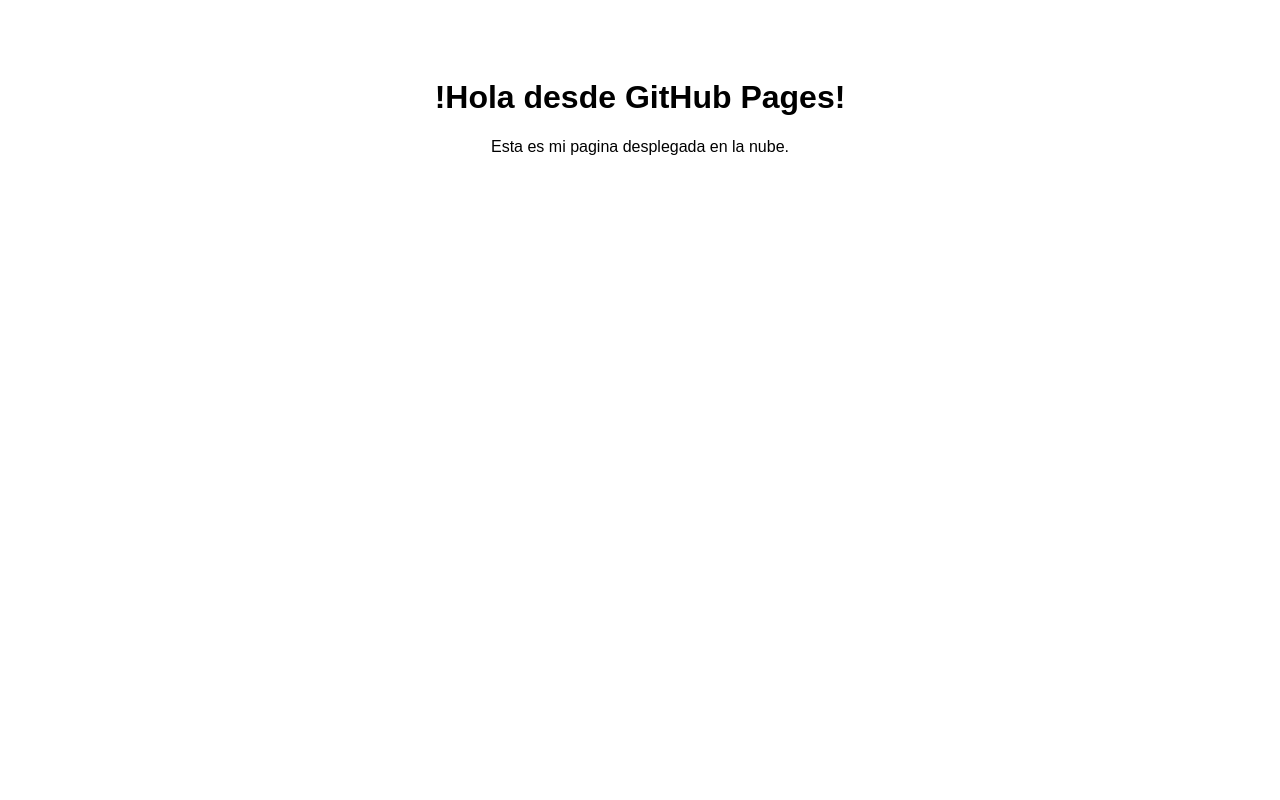
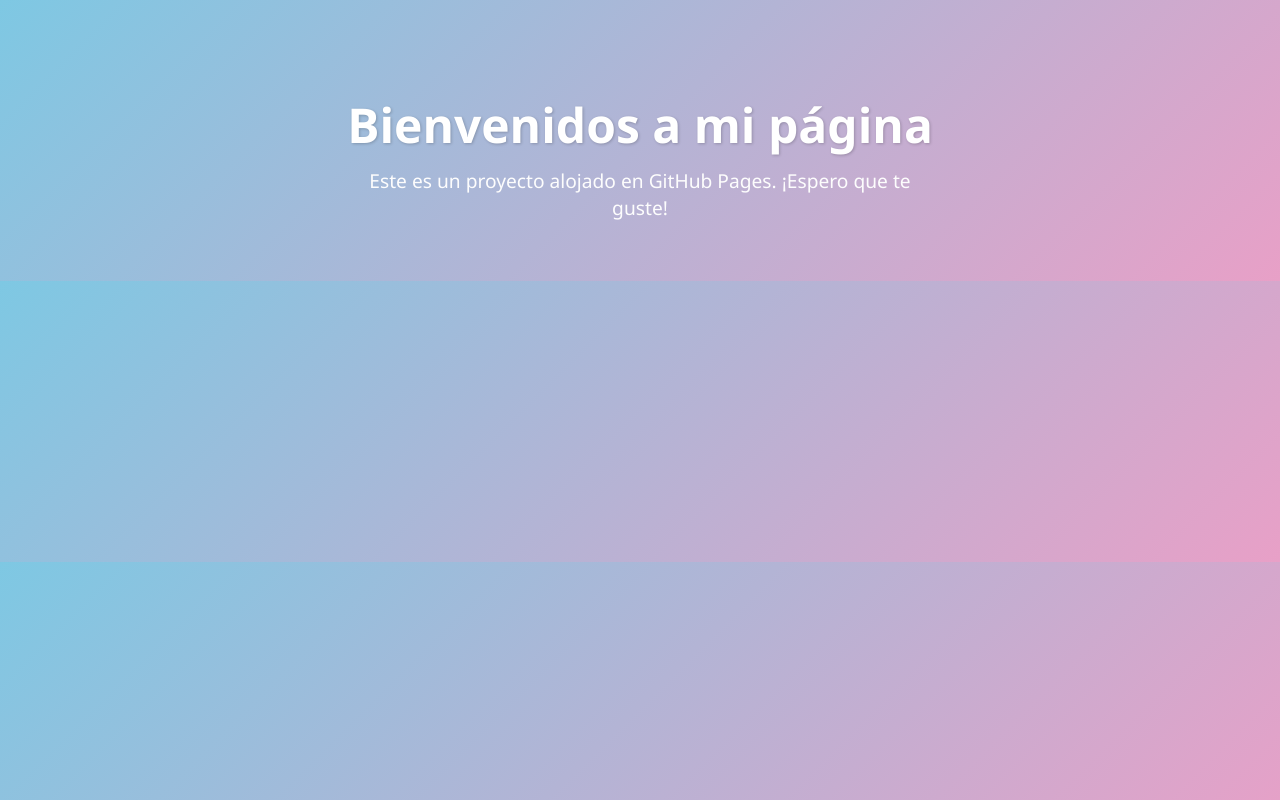
Before and after one commit to JohnFelix4/practica-web-github-pages, a plain HTML site: page index.html in a window 1280 px wide. Drawn offline with Linux system fonts and the light colour scheme.

Commit message:
Update index.html

```diff
--- a/index.html
+++ b/index.html
@@ -1,19 +1,39 @@
 <!DOCTYPE html>
-<html>
+<html lang="es">
 <head>
-
-  <title>Mi primera pagina en la nube</title>
-
-  <style>
-      body {
-        font-family: Arial;
-        text-align: center;
-        padding: 50px;
-      }
-  </style>
+    <meta charset="UTF-8">
+    <meta name="viewport" content="width=device-width, initial-scale=1.0">
+    <title>Mi Página en GitHub Pages</title>
+    <style>
+        body {
+            margin: 0;
+            padding: 0;
+            font-family: "Segoe UI", Arial, sans-serif;
+            background: linear-gradient(135deg, #7ec8e3, #e8a0c7);
+            color: #333;
+        }
+        header {
+            text-align: center;
+            padding: 60px 20px;
+        }
+        h1 {
+            font-size: 3rem;
+            margin-bottom: 10px;
+            color: white;
+            text-shadow: 1px 1px 3px rgba(0, 0, 0, 0.2);
+        }
+        p.subtitle {
+            font-size: 1.2rem;
+            color: #fdfdfd;
+            max-width: 600px;
+            margin: 0 auto;
+        }
+    </style>
 </head>
 <body>
-      <h1>!Hola desde GitHub Pages!</h1>
-      <p>Esta es mi pagina desplegada en la nube.</p>
+    <header>
+        <h1>Bienvenidos a mi página</h1>
+        <p class="subtitle">Este es un proyecto alojado en GitHub Pages. ¡Espero que te guste!</p>
+    </header>
 </body>
 </html>
```
